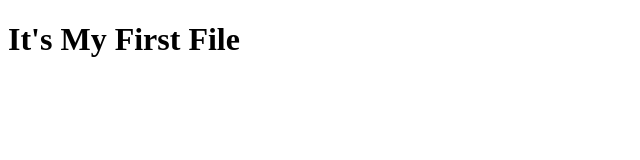
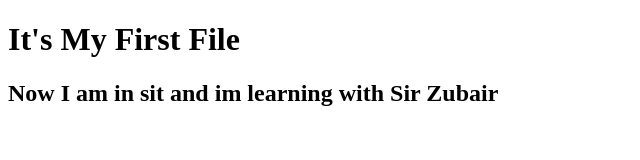
Before and after one commit to Hafiz-Owais-Malik/myFirstRepo, a plain HTML site: page files/index.html in a window 1280 px wide. Shown: the whole page, without its empty margins (0-640 px from the left). Drawn offline with Linux system fonts and the light colour scheme.

Commit message:
first commit in sit

```diff
--- a/files/index.html
+++ b/files/index.html
@@ -8,5 +8,6 @@
 <body>
     <h1>It's My First File
     </h1>
+    <h2>Now I am in sit and im learning with <b>Sir Zubair</b></h2>
 </body>
 </html>
```
